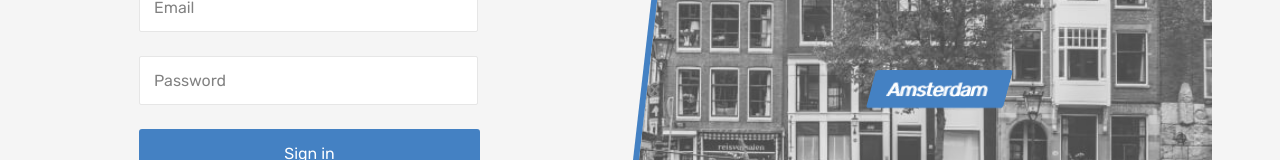
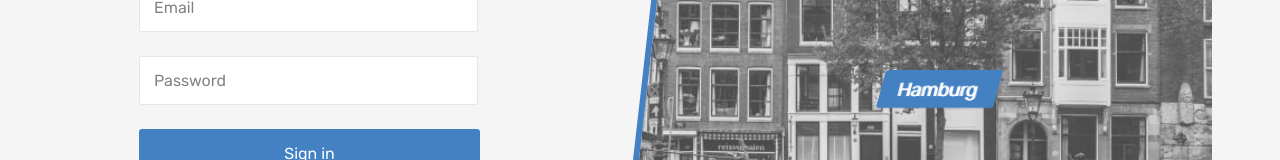
Before and after one commit to htmlacademy-univer-javascript-3/2671925-six-cities-6, a React (Vite) app: page /login in a window 1280 px wide. Shown: the part 319-479 px from the top of the page. Built offline with nearby package versions, Linux system fonts and the light colour scheme; no server answers.

Commit message:
FEAT: add random city

```diff
--- a/src/components/login-page/LoginPage.tsx
+++ b/src/components/login-page/LoginPage.tsx
@@ -1,14 +1,19 @@
-import React, { useState, FormEvent } from 'react';
+import React, { useState, FormEvent, useMemo } from 'react';
 import { Link, Navigate } from 'react-router-dom';
 import { useDispatch, useSelector } from 'react-redux';
 import { AppDispatch } from '../../store';
 import { selectAuthorizationStatus } from '../../store/selectors';
 import { loginAction } from '../../store/api-actions';
+import { changeCity } from '../../store/slices';
 import { AuthorizationStatus } from '../../types';
+
+const CITIES = ['Paris', 'Cologne', 'Brussels', 'Amsterdam', 'Hamburg', 'Dusseldorf'];
 
 const LoginPage: React.FC = () => {
   const dispatch = useDispatch<AppDispatch>();
   const authorizationStatus = useSelector(selectAuthorizationStatus);
+
+  const randomCity = useMemo(() => CITIES[Math.floor(Math.random() * CITIES.length)], []);
 
   const [email, setEmail] = useState('');
   const [password, setPassword] = useState('');
@@ -73,9 +78,13 @@
           </section>
           <section className="locations locations--login locations--current">
             <div className="locations__item">
-              <a className="locations__item-link" href="#">
-                <span>Amsterdam</span>
-              </a>
+              <Link
+                className="locations__item-link"
+                to="/"
+                onClick={() => dispatch(changeCity(randomCity))}
+              >
+                <span>{randomCity}</span>
+              </Link>
             </div>
           </section>
         </div>
```
